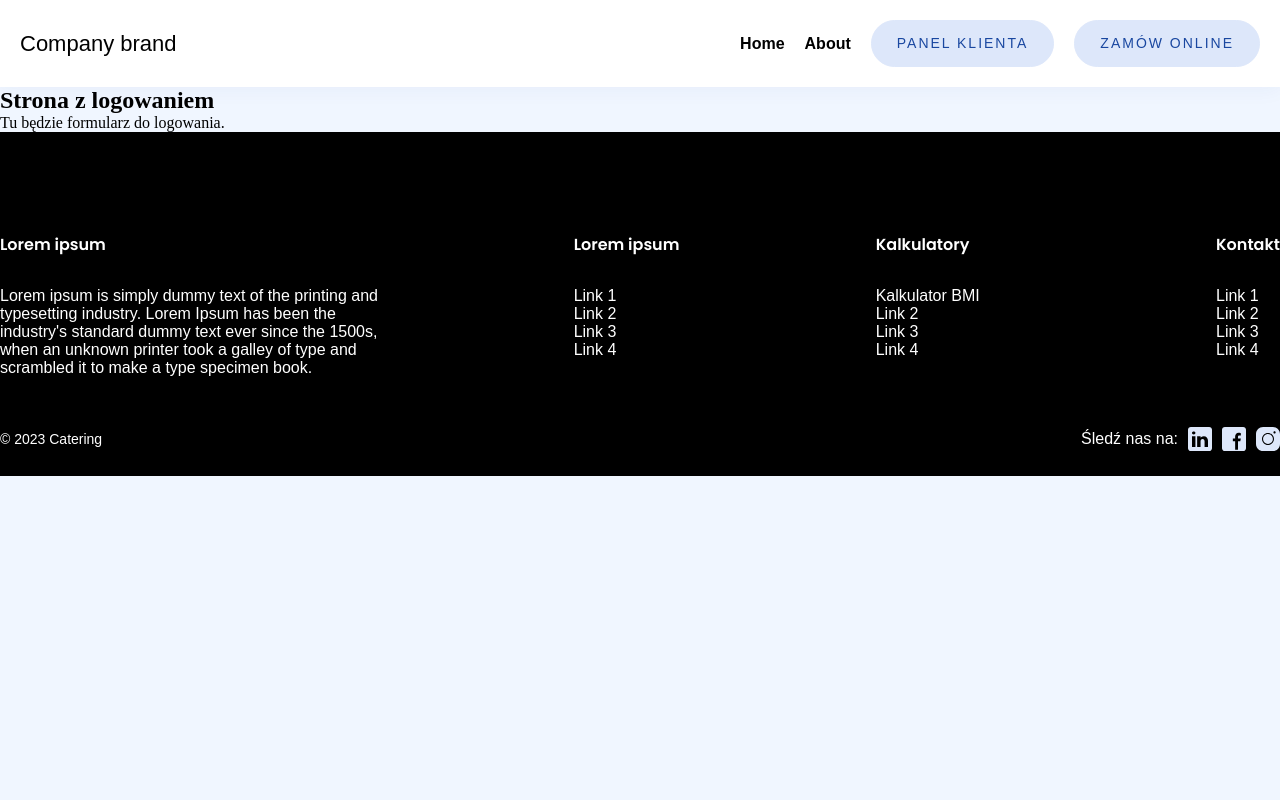
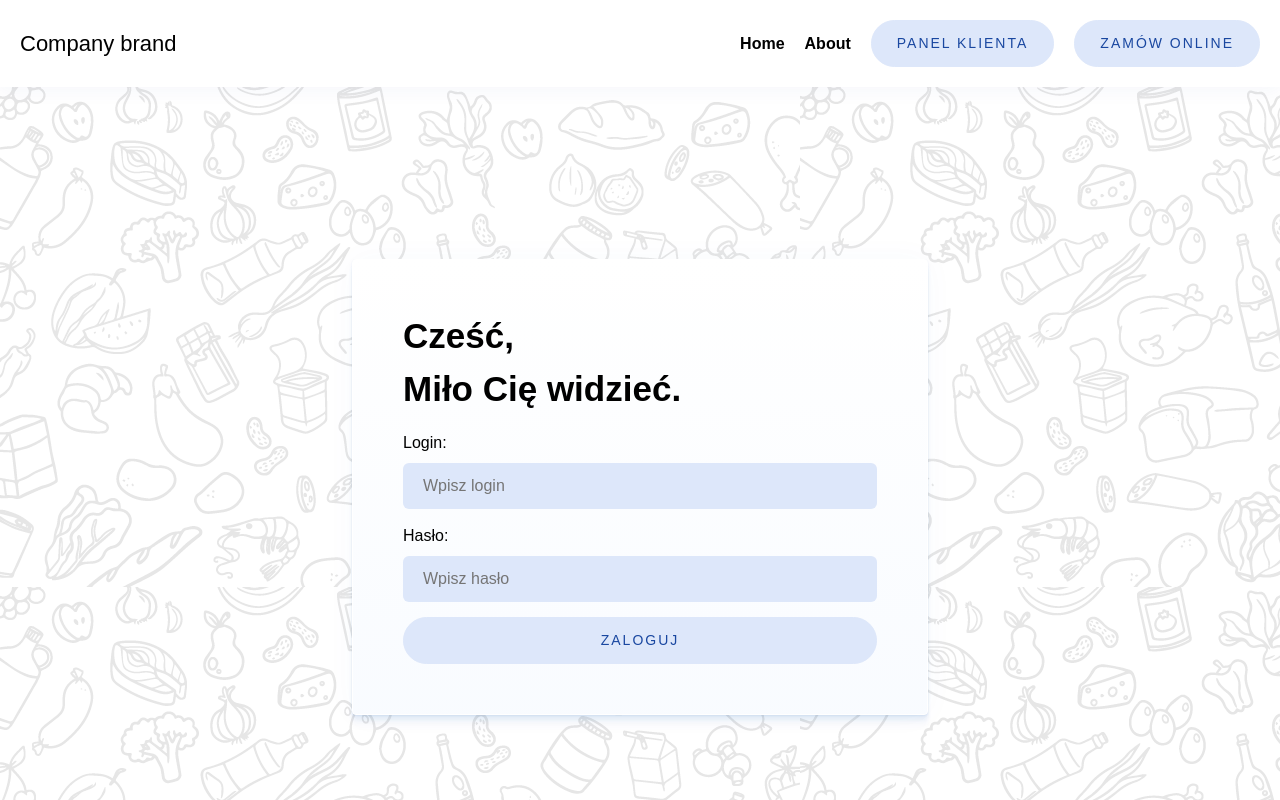
Before and after one commit to Marcin32167/catering, a React (Vite) app: page /logowanie in a window 1280 px wide. Shown: the top 800 px of the page. Built offline with nearby package versions, Linux system fonts and the light colour scheme.

Commit message:
Added page logowanie with form and saving login in local storage

```diff
--- a/package.json
+++ b/package.json
@@ -20,7 +20,7 @@
     "@types/react-dom": "^18.2.7",
     "@vitejs/plugin-react": "^4.0.3",
     "eslint": "^8.45.0",
-    "eslint-plugin-react": "^7.32.2",
+    "eslint-plugin-react": "^7.33.2",
     "eslint-plugin-react-hooks": "^4.6.0",
     "eslint-plugin-react-refresh": "^0.4.3",
     "sass": "^1.66.0",
--- a/src/components/header.jsx
+++ b/src/components/header.jsx
@@ -28,6 +28,7 @@ const Header = () => {
 
     return (
         <header className="header">
+            <div className={"container-header"}>
             <Link to="/" className="logo">
                 {/*<img src={logoSVG} alt="Catering" />*/}
                 <p className={"company-brand"}>Company brand</p>
@@ -51,6 +52,7 @@ const Header = () => {
                     <button className={"btn-cta"}>zamów online</button>
                 </ul>
             </nav>
+            </div>
         </header>
     );
 };
--- a/src/components/logowanie.jsx
+++ b/src/components/logowanie.jsx
@@ -1,10 +1,81 @@
-import React from 'react';
+import React, { useState, useEffect } from 'react';
 
 const Logowanie = () => {
+    const [login, setLogin] = useState('');
+    const [password, setPassword] = useState('');
+    const [loginValidationMessage, setLoginValidationMessage] = useState('');
+
+    const handleLoginChange = (event) => {
+        setLogin(event.target.value);
+        setLoginValidationMessage('');
+    };
+
+    const handlePasswordChange = (event) => {
+        setPassword(event.target.value);
+        setLoginValidationMessage('');
+    };
+
+    const handleLoginSubmit = (event) => {
+        event.preventDefault();
+
+        if (!login || !password) {
+            setLoginValidationMessage('Wypełnij wszystkie pola powyżej, aby sie zalogować.');
+        } else {
+            setLoginValidationMessage('');
+            localStorage.setItem('loggedLogin', login);
+            console.log('Zalogowano:', login);
+        }
+    };
+
+    useEffect(() => {
+        const savedLogin = localStorage.getItem('loggedLogin');
+        if (savedLogin) {
+            console.log('Zalogowano:', savedLogin);
+        }
+    }, []);
+
     return (
         <div className="page">
-            <h2>Strona z logowaniem</h2>
-            <p>Tu będzie formularz do logowania.</p>
+            <div className={"logowanie-bg"}>
+                <div className="logowanie-overlay"></div>
+                <div className={"container box-padding"}>
+                    <div className={"form-wrapper"}>
+                        <div className={"form-holder"}>
+                            <h2 className="login-title">Cześć, <br></br> Miło Cię widzieć.</h2>
+                            <form className="login-form" onSubmit={handleLoginSubmit}>
+                                <div className="form-group">
+                                    <label className={"login-label"} htmlFor="login">Login:</label>
+                                    <input
+                                        type="text"
+                                        id="login"
+                                        placeholder="Wpisz login"
+                                        value={login}
+                                        onChange={handleLoginChange}
+                                        className={"login-input"}
+                                        onClick={() => setLoginValidationMessage('')}
+                                    />
+                                </div>
+                                <div className="form-group">
+                                    <label className={"password-label"} htmlFor="password">Hasło:</label>
+                                    <input
+                                        type="password"
+                                        id="password"
+                                        placeholder="Wpisz hasło"
+                                        value={password}
+                                        onChange={handlePasswordChange}
+                                        className={"password-input"}
+                                        onClick={() => setLoginValidationMessage('')}
+                                    />
+                                </div>
+                                <button className={"login-submit"} type="submit">Zaloguj</button>
+                                {loginValidationMessage && (
+                                    <p className={"login-validation-message"}>{loginValidationMessage}</p>
+                                )}
+                            </form>
+                        </div>
+                    </div>
+                </div>
+            </div>
         </div>
     );
 };
--- a/src/style/_bmi.scss
+++ b/src/style/_bmi.scss
@@ -1,5 +1,5 @@
 .container.box-padding {
-  padding: 100px 0px 100px 0px;
+  padding: 100px 0 100px 0;
 }
 .bmi-holder {
   display: flex;
@@ -27,7 +27,6 @@
   font-family: "Poppins Light", sans-serif;
   font-size: 1rem;
   color: $red;
-  text-align: left;
   border: 1px solid #dde7fa;
   border-radius: 6px;
   padding: 20px;
@@ -65,7 +64,6 @@
 }
 
 .area-input button {
-  color: $white;
   letter-spacing: 2px;
   text-transform: uppercase;
   background-color: rgba(221, 231, 250, 1);
--- a/src/style/_buttons.scss
+++ b/src/style/_buttons.scss
@@ -1,5 +1,4 @@
 .btn-cta {
-  color: $white;
   letter-spacing: 2px;
   text-transform: uppercase;
   background-color: rgba(221, 231, 250, 1);
@@ -16,7 +15,6 @@
 }
 
 .btn-client {
-  color: $white;
   letter-spacing: 2px;
   text-transform: uppercase;
   background-color: rgba(221, 231, 250, 1);
@@ -41,7 +39,6 @@
 }
 
 .btn-buy {
-  color: $white;
   letter-spacing: 0.063rem;
   background-color: $black;
   color: $white;
@@ -56,6 +53,22 @@
   cursor: pointer;
 }
 
+.login-submit {
+  letter-spacing: 2px;
+  text-transform: uppercase;
+  background-color: rgba(221, 231, 250, 1);
+  color: $secondary;
+  border: 1px solid $border-cta;
+  border-radius: 40px;
+  padding: 12px 25px;
+  font-family: "Poppins SemiBold" , sans-serif;
+  font-size: 14px;
+  font-weight: 500;
+  line-height: 1.5;
+  transition: all .2s;
+  cursor: pointer;
+}
+
 .title-price {
   font-family: "Poppins", sans-serif;
   font-size: 1.5rem;
--- a/src/style/_header.scss
+++ b/src/style/_header.scss
@@ -1,5 +1,14 @@
 @import "colors";
 
+.container-header {
+  width: 100%;
+  max-width: 1366px;
+  margin: auto;
+  display: flex;
+  flex-direction: row;
+  justify-content: space-between;
+  align-items: center;
+}
 
 .logo {
   width: 200px;
--- /dev/null
+++ b/src/style/_logowanie.scss
@@ -0,0 +1,113 @@
+.container.box-padding {
+  padding: 100px 0 100px 0;
+}
+
+.logowanie-bg {
+  position: relative;
+  display: flex;
+  justify-content: center;
+  align-items: center;
+  background-image: url("../assets/vegetables-bg.png");
+  background-size: auto;
+  height: 100vh;
+}
+
+.logowanie-overlay {
+  content: "";
+  position: absolute;
+  top: 0;
+  left: 0;
+  width: 100%;
+  height: 100%;
+  background-color: rgba(255, 255, 255, 0.9);
+}
+
+
+.form-wrapper {
+  display: flex;
+  justify-content: center;
+}
+
+.login-form {
+  display: flex;
+  flex-direction: column;
+  gap: 15px;
+
+}
+
+.login-title {
+  font-family: "Poppins Medium", sans-serif;
+  font-size: 2.188rem;
+  line-height: 1.5;
+  color: $black;
+  padding: 0 0 15px 0;
+  text-align: left;
+}
+
+.login-label {
+  font-family: "Poppins SemiBold", sans-serif;
+  font-size: 1rem;
+  line-height: 1.5;
+}
+
+.password-label {
+  font-family: "Poppins SemiBold", sans-serif;
+  font-size: 1rem;
+  line-height: 1.5;
+}
+
+.login-input {
+  background-color: rgba(221, 231, 250, 1);
+  color: #202020;
+  font-size: 16px;
+  height: 46px;
+  width: 100%;
+  padding: 20px;
+  border: none;
+  border-radius: 6px;
+}
+
+.password-input {
+  background-color: rgba(221, 231, 250, 1);
+  color: #202020;
+  font-size: 16px;
+  height: 46px;
+  width: 100%;
+  padding: 20px;
+  border: none;
+  border-radius: 6px;
+}
+
+.form-group {
+  display: flex;
+  flex-direction: column;
+  gap: 8px;
+}
+
+.form-holder {
+  width: 100%;
+  max-width: 576px;
+  position: relative;
+  background-color: $white;
+  box-shadow: 0 14px 6px rgba(0, 91, 191, 0.01),
+  0 8px 5px rgba(0, 91, 191, 0.04),
+  0 4px 4px rgba(0, 91, 191, 0.06),
+  0 1px 2px rgba(0, 91, 191, 0.07),
+  0 0 32px rgba(0, 91, 191, 0.03);
+  background-image: linear-gradient(to top, rgba(248, 251, 255, .9), $white);
+  border: 1px solid $white;
+  border-radius: 4px;
+  padding: 50px;
+}
+
+.login-validation-message {
+  font-family: "Poppins Light", sans-serif;
+  font-size: 1rem;
+  color: $red;
+  border: 1px solid #dde7fa;
+  border-radius: 6px;
+  padding: 20px;
+  background-color: $white;
+  margin-top: 12px;
+  text-align: center;
+}
--- a/src/style/main.scss
+++ b/src/style/main.scss
@@ -4,7 +4,7 @@
 @import "colors";
 @import "buttons";
 @import "bmi";
-
+@import "logowanie";
 * {
   margin: 0;
   padding: 0;
```
Also changed, not shown: src/assets/vegetables-bg.png (added), 1 other file (tests, documents, lock files or other folders).
